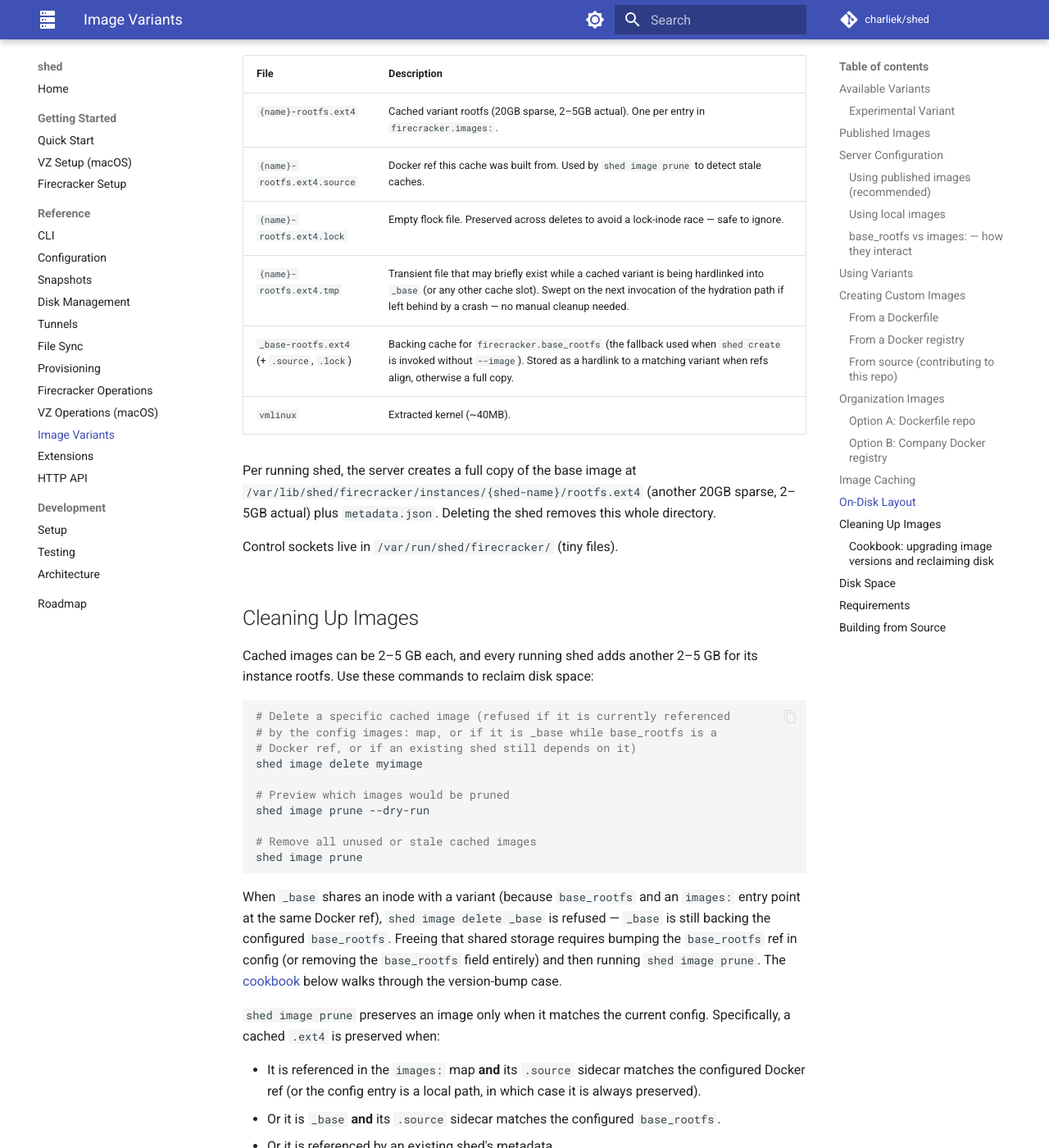
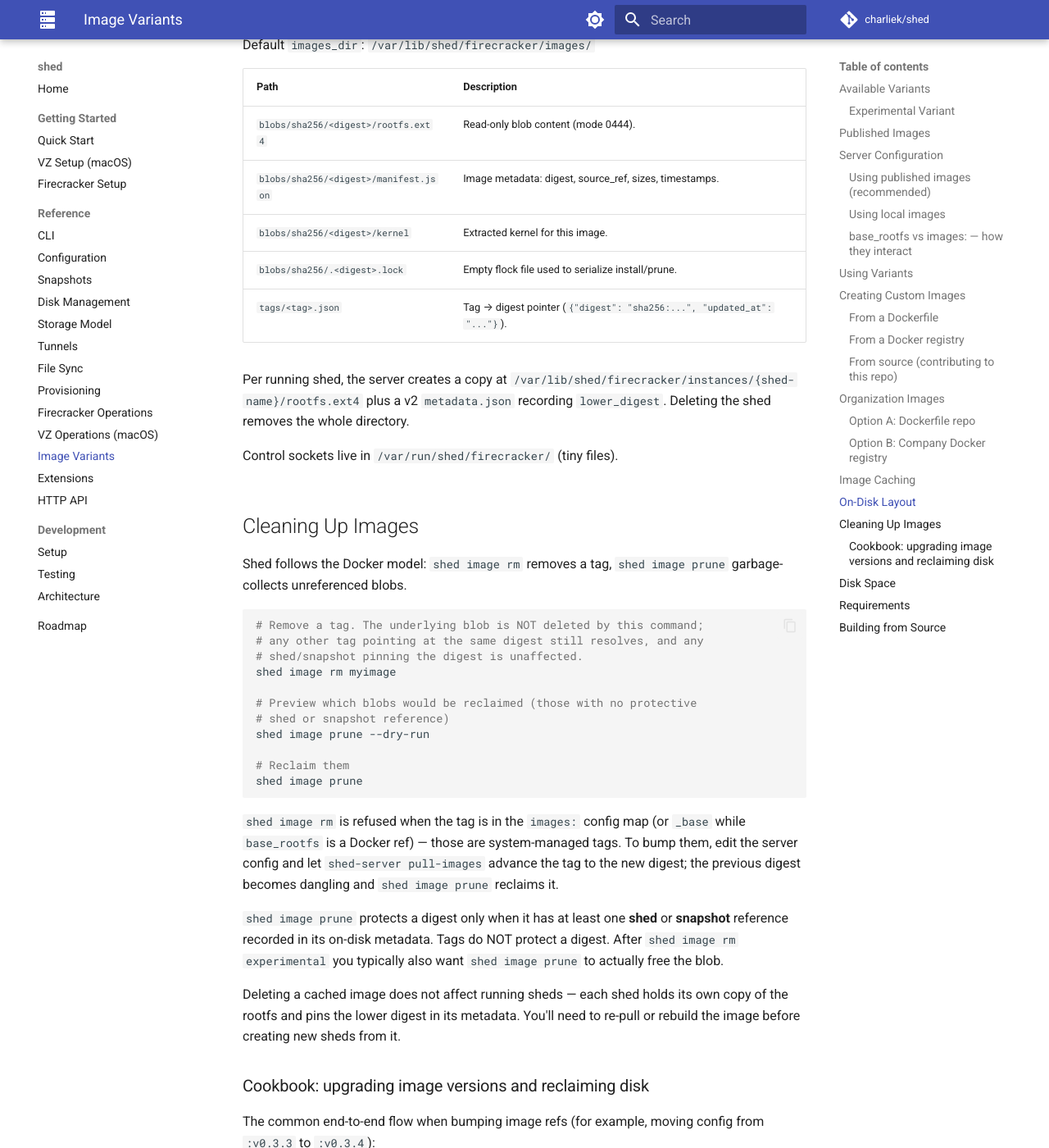
Before and after one commit to charliek/shed, an MkDocs documentation site: the page built from docs/reference/images.md, in a window 1280 px wide and 1400 px high, scrolled down 6567 px. Shown: the whole window at 82% size. Built offline with MkDocs 1.6.1 and Material for MkDocs 9.7.7, drawn with Linux system fonts in a browser that asks for light colours; comment, search, counter and statistics services are not loaded; some of the changed text lies outside the part shown.

Commit message:
Phase D: docs for content-addressed storage model
Documents the storage rewrite that landed in Phase A. Replaces
flat-file cache narrative with the blob/tag/digest model and adds
the storage-model reference page that lifecycle commands point at.

- new docs/reference/storage-model.md: layout, Docker mapping, atomicity,
  refcount semantics, lifecycle commands
- docs/reference/images.md: replaces "Image Caching" + "On-Disk Layout"
  flat-file tables with blob-store paths; "Cleaning Up Images" rewritten
  around the Docker-style rm-then-prune flow; cookbook updated
- docs/reference/disk-management.md: "what lives on disk" table now
  shows blobs/sha256/<digest>/ and tags/<tag>.json instead of the
  {name}-rootfs.ext4 flat layout
- docs/reference/snapshots.md: documents lower-digest pinning and
  schema-v1 snapshots that don't pin
- docs/reference/cli.md: full reference for ls/inspect/tag/pull/rm,
  refreshed prune description (refcount-aware), DIGEST/IN USE columns
- CLAUDE.md: storage-model section pointing into the reference docs
- README.md: image management cheatsheet uses the new commands
- CHANGELOG.md: Unreleased entry calling out the breaking change
- mkdocs.yml: new storage-model.md slotted under Reference

Phase E (release workflow) is already covered by the existing
.github/workflows/release.yaml (binaries via goreleaser) +
publish-images.yaml (Docker images), both triggered on push: tags: ['v*'].

https://claude.ai/code/session_01TEjt8pUQeyaxCgEZvVjAJ6

````diff
--- a/docs/reference/images.md
+++ b/docs/reference/images.md
@@ -130,16 +130,16 @@ If you build images locally, point to ext4 file paths:
 
 You can mix Docker refs and local paths in the same config.
 
-The `base_rootfs` field is used when no `--image` flag is specified. The `images` map enables per-shed variant selection via `--image`. The `images_dir` directory is scanned for auto-discovered images matching `{name}-rootfs.ext4`.
+The `base_rootfs` field is used when no `--image` flag is specified. The `images` map enables per-shed variant selection via `--image`. The `images_dir` directory is scanned for auto-discovered tags under `tags/<name>.json`.
 
 ### `base_rootfs` vs `images:` — how they interact
 
 The two fields play different roles:
 
-- `images:` is a map of named variants. Each entry is cacheable, pre-pullable via `shed-server pull-images`, visible in `shed image list`, and selectable with `shed create --image <name>`.
+- `images:` is a map of named variants. Each entry is cacheable, pre-pullable via `shed-server pull-images`, visible in `shed image ls`, and selectable with `shed create --image <name>`.
 - `base_rootfs` is a single top-level fallback used when `shed create` is invoked without `--image`. It is stored on disk as `_base-rootfs.ext4` (underscore prefix).
 
-When `base_rootfs` equals one of the `images:` refs (a common pattern where `base_rootfs` and `images.experimental` both point at the same Docker ref), `shed-server pull-images` stores `_base-rootfs.ext4` as a **hardlink** to the matching variant file — zero extra disk cost. Because the two names share the same inode, running `shed image delete experimental` will not reclaim disk until the other name (`_base`) is also removed; `shed image prune` after a config-ref bump handles this cleanly.
+When `base_rootfs` equals one of the `images:` refs (a common pattern where `base_rootfs` and `images.experimental` both point at the same Docker ref), `shed-server pull-images` points the `_base` and `experimental` tags at the same content-addressed blob — zero extra disk cost. Because both tags share a digest, removing one (`shed image rm experimental`) leaves the blob in place; only `shed image prune` reclaims it once nothing pins the digest.
 
 ## Using Variants
 
@@ -159,8 +159,10 @@ shed create myproject
 List available images:
 
 ```bash
-shed image list
+shed image ls
 ```
+
+(`shed image list` is kept as a deprecated alias for one release.)
 
 ## Creating Custom Images
 
@@ -260,9 +262,17 @@ shed image build -f Dockerfile.shed -n acmeco
 
 ## Image Caching
 
-Converted ext4 images are cached in `images_dir`. A `.source` sidecar file tracks which Docker ref produced each image, and a `.lock` sidecar coordinates concurrent pulls.
+Converted ext4 images are cached in `images_dir` as **content-addressed
+blobs** with **tag indirection**. Each ext4 image is identified by the
+sha256 digest of its bytes; tags are pointers from human-readable names
+to digests. See [Storage Model](storage-model.md) for the full layout
+and rationale.
 
-When the Docker ref in your config changes (for example after a version bump), shed compares each cached `.ext4`'s `.source` against the current config ref. On mismatch, the cache is considered stale — `shed-server pull-images` re-pulls it, and `shed image prune` treats it as a candidate for deletion.
+When the Docker ref in your config changes (for example after a
+version bump), shed compares the manifest's recorded `source_ref`
+against the configured ref. On mismatch, the cache is considered stale
+— `shed-server pull-images` re-pulls it. `shed image prune` removes
+any blob with no protective references (no shed and no snapshot).
 
 ## On-Disk Layout
 
@@ -270,16 +280,15 @@ When the Docker ref in your config changes (for example after a version bump), s
 
     Default `images_dir`: `/var/lib/shed/firecracker/images/`
 
-    | File | Description |
+    | Path | Description |
     |------|-------------|
-    | `{name}-rootfs.ext4` | Cached variant rootfs (20GB sparse, 2–5GB actual). One per entry in `firecracker.images:`. |
-    | `{name}-rootfs.ext4.source` | Docker ref this cache was built from. Used by `shed image prune` to detect stale caches. |
-    | `{name}-rootfs.ext4.lock` | Empty flock file. Preserved across deletes to avoid a lock-inode race — safe to ignore. |
-    | `{name}-rootfs.ext4.tmp` | Transient file that may briefly exist while a cached variant is being hardlinked into `_base` (or any other cache slot). Swept on the next invocation of the hydration path if left behind by a crash — no manual cleanup needed. |
-    | `_base-rootfs.ext4` (+ `.source`, `.lock`) | Backing cache for `firecracker.base_rootfs` (the fallback used when `shed create` is invoked without `--image`). Stored as a hardlink to a matching variant when refs align, otherwise a full copy. |
-    | `vmlinux` | Extracted kernel (~40MB). |
+    | `blobs/sha256/<digest>/rootfs.ext4` | Read-only blob content (mode 0444). |
+    | `blobs/sha256/<digest>/manifest.json` | Image metadata: digest, source_ref, sizes, timestamps. |
+    | `blobs/sha256/<digest>/kernel` | Extracted kernel for this image. |
+    | `blobs/sha256/.<digest>.lock` | Empty flock file used to serialize install/prune. |
+    | `tags/<tag>.json` | Tag → digest pointer (`{"digest": "sha256:...", "updated_at": "..."}`). |
 
-    Per running shed, the server creates a full copy of the base image at `/var/lib/shed/firecracker/instances/{shed-name}/rootfs.ext4` (another 20GB sparse, 2–5GB actual) plus `metadata.json`. Deleting the shed removes this whole directory.
+    Per running shed, the server creates a copy at `/var/lib/shed/firecracker/instances/{shed-name}/rootfs.ext4` plus a v2 `metadata.json` recording `lower_digest`. Deleting the shed removes the whole directory.
 
     Control sockets live in `/var/run/shed/firecracker/` (tiny files).
 
@@ -287,48 +296,53 @@ When the Docker ref in your config changes (for example after a version bump), s
 
     Default `images_dir`: `~/Library/Application Support/shed/vz/`
 
-    | File | Description |
+    | Path | Description |
     |------|-------------|
-    | `{name}-rootfs.ext4` | Cached variant rootfs (20GB sparse, 2–5GB actual). One per entry in `vz.images:`. |
-    | `{name}-rootfs.ext4.source` | Docker ref this cache was built from. Used by `shed image prune` to detect stale caches. |
-    | `{name}-rootfs.ext4.lock` | Empty flock file. Preserved across deletes — safe to ignore. |
-    | `{name}-rootfs.ext4.tmp` | Transient file that may briefly exist while a cached variant is being hardlinked into `_base` (or any other cache slot). Swept on the next invocation of the hydration path if left behind by a crash — no manual cleanup needed. |
-    | `_base-rootfs.ext4` (+ `.source`, `.lock`) | Backing cache for `vz.base_rootfs`. Stored as a hardlink to a matching variant when refs align, otherwise a full copy. |
-    | `vmlinux` | Extracted kernel. |
-    | `initrd.img` | Extracted initial RAM disk (VZ requires this; Firecracker boots directly from `vmlinux`). |
+    | `blobs/sha256/<digest>/rootfs.ext4` | Read-only blob content. |
+    | `blobs/sha256/<digest>/manifest.json` | Image metadata. |
+    | `blobs/sha256/<digest>/kernel` | Extracted kernel. |
+    | `blobs/sha256/<digest>/initrd` | Extracted initrd (VZ requires this). |
+    | `tags/<tag>.json` | Tag → digest pointer. |
 
-    Per running shed, the server creates a full copy at `~/Library/Application Support/shed/vz/instances/{shed-name}/rootfs.ext4` plus `metadata.json`. Deleting the shed removes this directory.
+    Per running shed, the server creates a copy at `~/Library/Application Support/shed/vz/instances/{shed-name}/rootfs.ext4` plus `metadata.json`. Deleting the shed removes this directory.
 
     Vsock sockets live in `~/.shed/vz/sockets/` (tiny files).
 
 ## Cleaning Up Images
 
-Cached images can be 2–5 GB each, and every running shed adds another 2–5 GB for its instance rootfs. Use these commands to reclaim disk space:
+Shed follows the Docker model: `shed image rm` removes a tag,
+`shed image prune` garbage-collects unreferenced blobs.
 
 ```bash
-# Delete a specific cached image (refused if it is currently referenced
-# by the config images: map, or if it is _base while base_rootfs is a
-# Docker ref, or if an existing shed still depends on it)
-shed image delete myimage
+# Remove a tag. The underlying blob is NOT deleted by this command;
+# any other tag pointing at the same digest still resolves, and any
+# shed/snapshot pinning the digest is unaffected.
+shed image rm myimage
 
-# Preview which images would be pruned
+# Preview which blobs would be reclaimed (those with no protective
+# shed or snapshot reference)
 shed image prune --dry-run
 
-# Remove all unused or stale cached images
+# Reclaim them
 shed image prune
 ```
 
-When `_base` shares an inode with a variant (because `base_rootfs` and an `images:` entry point at the same Docker ref), `shed image delete _base` is refused — `_base` is still backing the configured `base_rootfs`. Freeing that shared storage requires bumping the `base_rootfs` ref in config (or removing the `base_rootfs` field entirely) and then running `shed image prune`. The [cookbook](#cookbook-upgrading-image-versions-and-reclaiming-disk) below walks through the version-bump case.
+`shed image rm` is refused when the tag is in the `images:` config map
+(or `_base` while `base_rootfs` is a Docker ref) — those are
+system-managed tags. To bump them, edit the server config and let
+`shed-server pull-images` advance the tag to the new digest; the
+previous digest becomes dangling and `shed image prune` reclaims it.
 
-`shed image prune` preserves an image only when it matches the current config. Specifically, a cached `.ext4` is preserved when:
+`shed image prune` protects a digest only when it has at least one
+**shed** or **snapshot** reference recorded in its on-disk metadata.
+Tags do NOT protect a digest. After
+`shed image rm experimental` you typically also want
+`shed image prune` to actually free the blob.
 
-- It is referenced in the `images:` map **and** its `.source` sidecar matches the configured Docker ref (or the config entry is a local path, in which case it is always preserved).
-- Or it is `_base` **and** its `.source` sidecar matches the configured `base_rootfs`.
-- Or it is referenced by an existing shed's metadata.
-
-Anything else — stale caches after a config ref bump, leftover variants from a renamed image, and the underscore-prefixed `_base` when it no longer matches — is a candidate for deletion. Prune removes the `.ext4` and `.source` files; `.lock` files are intentionally left behind (removing them creates a race where concurrent processes can hold locks on different inodes).
-
-Deleting a cached image does not affect running sheds — each shed uses its own copy of the rootfs. You'll need to re-pull or rebuild the image before creating new sheds from it.
+Deleting a cached image does not affect running sheds — each shed
+holds its own copy of the rootfs and pins the lower digest in its
+metadata. You'll need to re-pull or rebuild the image before creating
+new sheds from it.
 
 ### Cookbook: upgrading image versions and reclaiming disk
 
@@ -357,15 +371,17 @@ The common end-to-end flow when bumping image refs (for example, moving config f
    ```bash
    sudo shed-server pull-images
    ```
-5. Reclaim stale caches. The `--dry-run` preview shows which stale files would go; `--force` actually deletes them.
+5. Reclaim stale blobs. After the new pull advances each tag to a new
+   digest, the previous digests are dangling — protected only if a
+   shed/snapshot still pins them.
    ```bash
    shed image prune --dry-run
    shed image prune --force
    ```
 6. Verify.
    ```bash
-   shed image list
-   du -sh <images_dir>      # cached variants + _base + kernel
+   shed image ls
+   du -sh <images_dir>      # blobs + tags + kernel
    du -sh <instances_dir>   # running shed rootfs copies
    ```
 
--- a/mkdocs.yml
+++ b/mkdocs.yml
@@ -97,6 +97,7 @@ nav:
       - Configuration: reference/configuration.md
       - Snapshots: reference/snapshots.md
       - Disk Management: reference/disk-management.md
+      - Storage Model: reference/storage-model.md
       - Tunnels: reference/tunnels.md
       - File Sync: reference/sync.md
       - Provisioning: reference/provisioning.md
````
Also changed, not shown: CHANGELOG.md (+12 -0 lines), CLAUDE.md (+4 -0 lines), README.md (+5 -2 lines), docs/reference/cli.md (+45 -15 lines), docs/reference/disk-management.md (+8 -7 lines), docs/reference/snapshots.md (+17 -1 lines), docs/reference/storage-model.md (added, +122 -0 lines).
